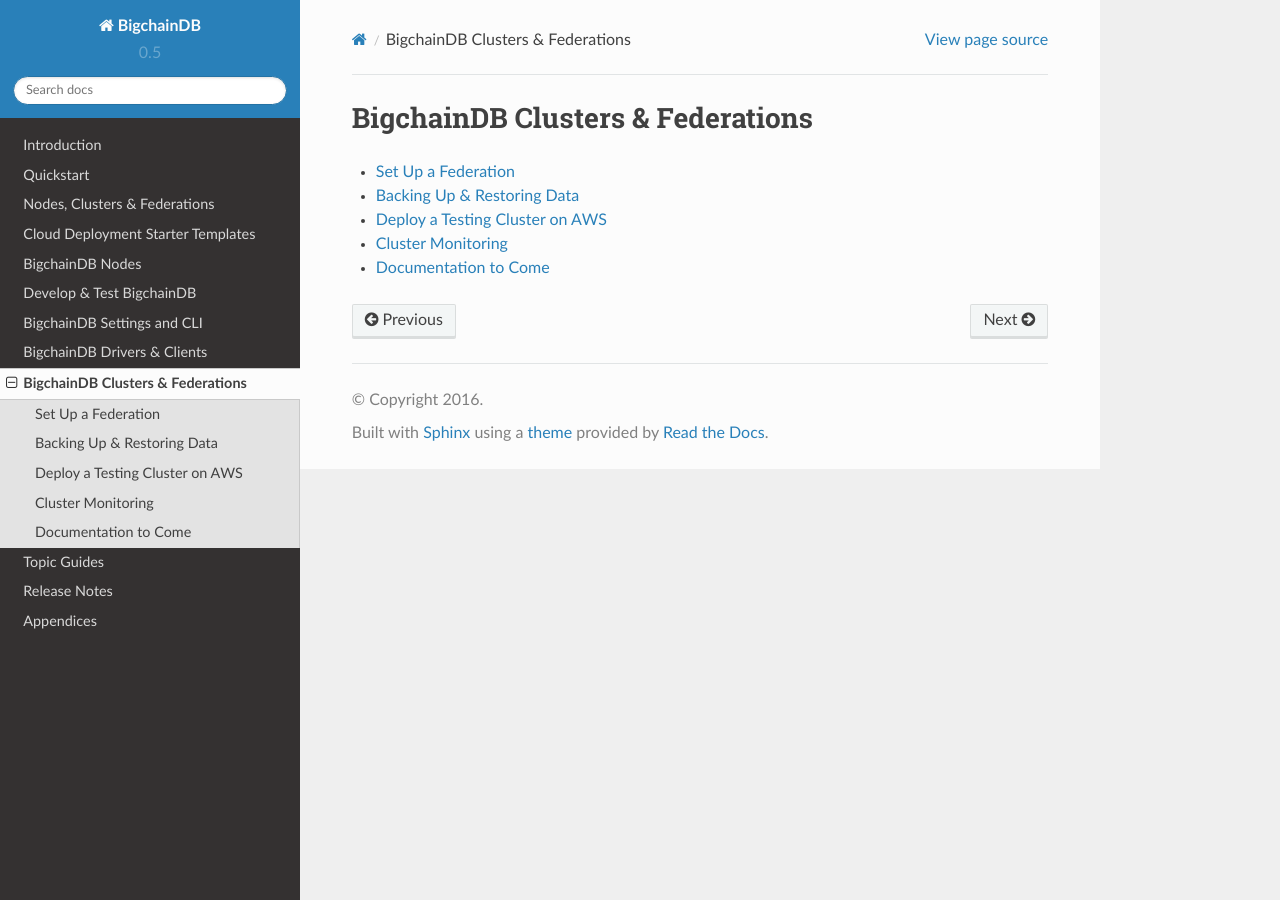
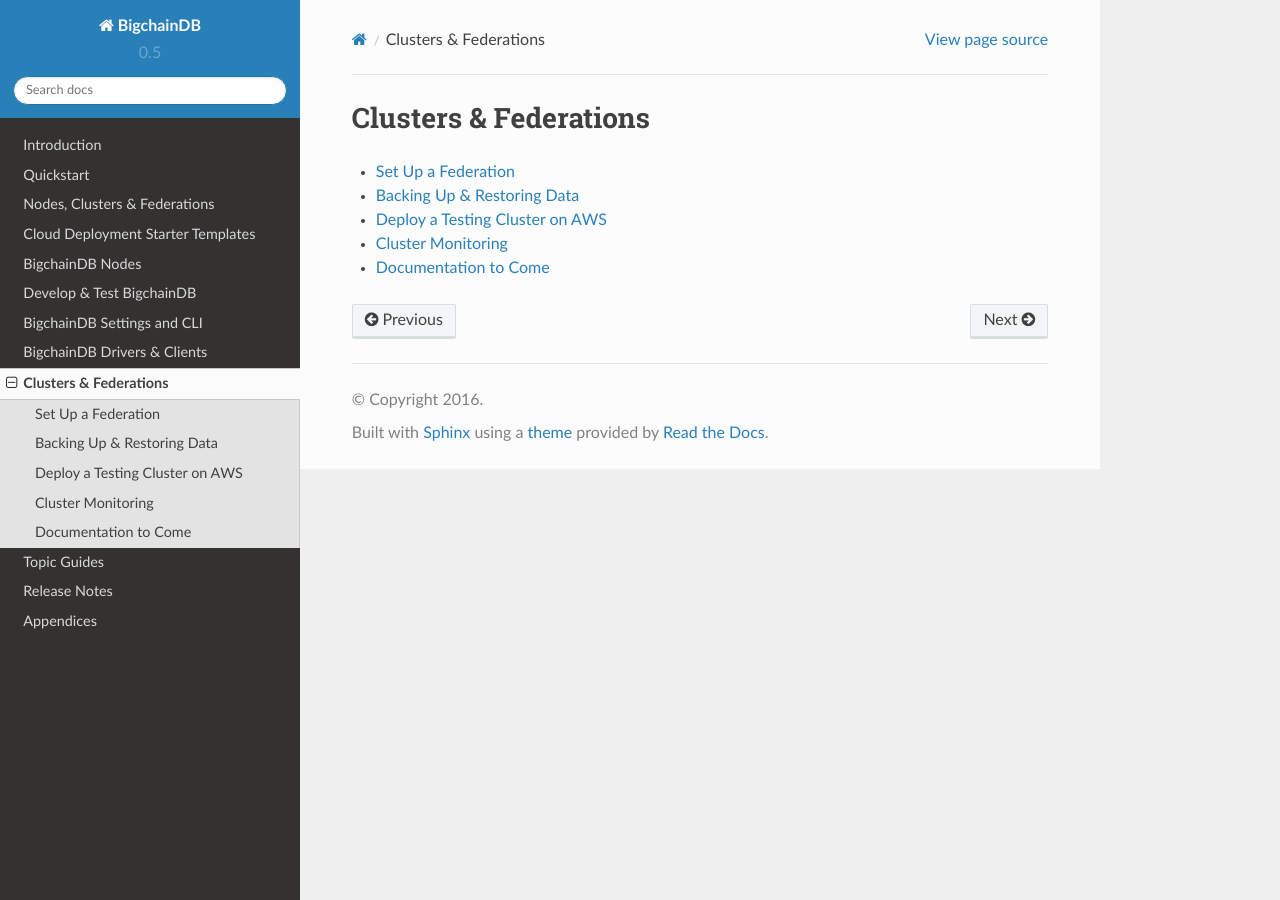
Before and after one commit to bigchaindb/bigchaindb, a Sphinx documentation site: the page built from docs/source/clusters-feds/index.rst, in a window 1280 px wide. Built offline with Sphinx 7.4.7 and the Read the Docs theme 2.0.0, drawn with Linux system fonts in a browser that asks for light colours; some of the changed lines change nothing that is shown.

Commit message:
docs: removed 'BigchainDB' from BigchainDB Clusters & Federations section

```diff
--- a/docs/source/clusters-feds/index.rst
+++ b/docs/source/clusters-feds/index.rst
@@ -1,8 +1,5 @@
-.. You can adapt this file completely to your liking, but it should at least
-   contain the root `toctree` directive.
-
-BigchainDB Clusters & Federations
-=================================
+Clusters & Federations
+======================
 
 .. toctree::
    :maxdepth: 1
```
